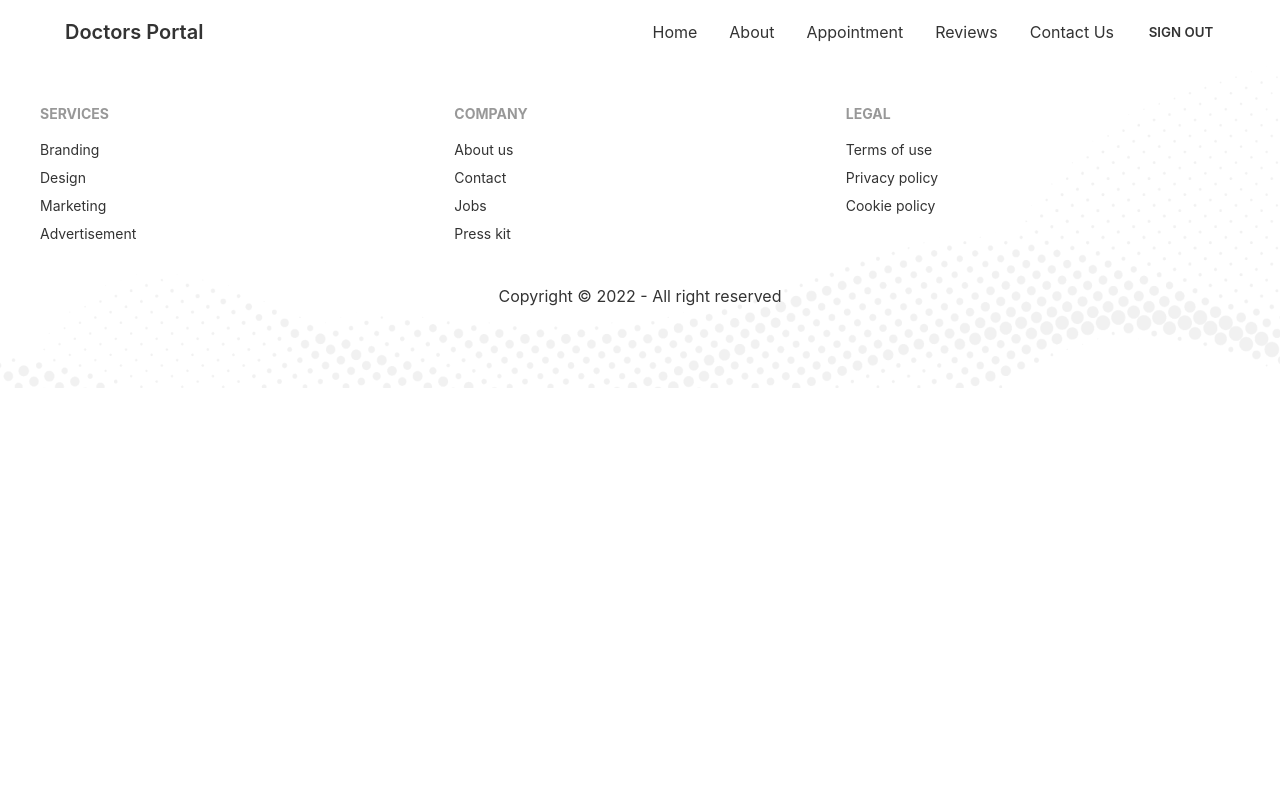
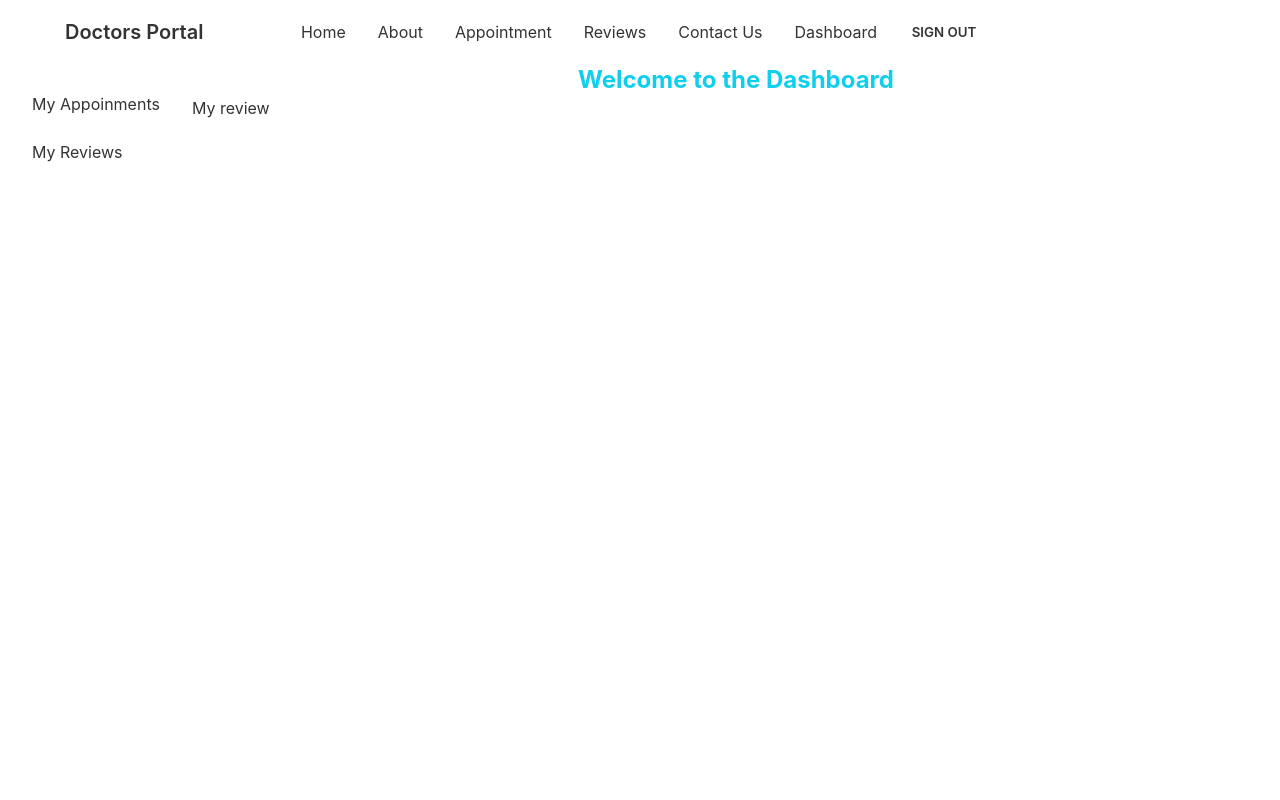
Before and after one commit to zhSHUVO/doctors-portal-client, a React (Create React App) app: page /dashboard/review in a window 1280 px wide. Shown: the top 800 px of the page. Built offline with nearby package versions, Linux system fonts and the light colour scheme; no server answers; sample sign-in values are in the browser's storage.

Commit message:
dashboard

```diff
--- a/src/App.js
+++ b/src/App.js
@@ -3,6 +3,9 @@ import { ToastContainer } from "react-toastify";
 import "react-toastify/dist/ReactToastify.css";
 import About from "./Pages/About/About";
 import Appointment from "./Pages/Appointment/Appointment";
+import Dashboard from "./Pages/Dashboard/Dashboard";
+import MyAppoinments from "./Pages/Dashboard/MyAppoinments";
+import MyReview from "./Pages/Dashboard/MyReview";
 import Home from "./Pages/Home/Home";
 import Authentication from "./Pages/Login/Authentication";
 import Login from "./Pages/Login/Login";
@@ -27,6 +30,23 @@ function App() {
                         </Authentication>
                     }
                 />
+                <Route
+                    path="dashboard"
+                    element={
+                        <Authentication>
+                            <Dashboard />
+                        </Authentication>
+                    }
+                >
+                    <Route
+                        index
+                        element={<MyAppoinments></MyAppoinments>}
+                    ></Route>
+                    <Route
+                        path="review"
+                        element={<MyReview></MyReview>}
+                    ></Route>
+                </Route>
             </Routes>
             <Footer></Footer>
             <ToastContainer></ToastContainer>
--- /dev/null
+++ b/src/Pages/Dashboard/Dashboard.js
@@ -0,0 +1,36 @@
+import React from "react";
+import { Link, Outlet } from "react-router-dom";
+
+const Dashboard = () => {
+    return (
+        <div className="drawer drawer-mobile">
+            <input
+                id="dashboard-sidebar"
+                type="checkbox"
+                className="drawer-toggle"
+            />
+            <div className="drawer-content ">
+                <h1 className="font-bold text-2xl text-center text-primary">
+                    Welcome to the Dashboard
+                </h1>
+                <Outlet></Outlet>
+            </div>
+            <div className="drawer-side">
+                <label
+                    htmlFor="dashboard-sidebar"
+                    className="drawer-overlay"
+                ></label>
+                <ul className="menu p-4 overflow-y-auto w-50 bg-base-100 text-base-content">
+                    <li>
+                        <Link to="/dashboard">My Appoinments</Link>
+                    </li>
+                    <li>
+                        <Link to="/dashboard/review">My Reviews</Link>
+                    </li>
+                </ul>
+            </div>
+        </div>
+    );
+};
+
+export default Dashboard;
--- /dev/null
+++ b/src/Pages/Dashboard/MyAppoinments.js
@@ -0,0 +1,47 @@
+import React, { useEffect, useState } from "react";
+import { useAuthState } from "react-firebase-hooks/auth";
+import auth from "../../firebaseinit";
+
+const MyAppoinments = () => {
+    const [user] = useAuthState(auth);
+    const [appointment, setAppointment] = useState([]);
+    useEffect(() => {
+        if (user) {
+            fetch(`http://localhost:5000/booking?patient=${user.email}`)
+                .then((res) => res.json())
+                .then((data) => setAppointment(data));
+        }
+    }, [user]);
+
+    return (
+        <div>
+            <h1 className="text-center text-2xl">My Appoinments</h1>
+            <div className="overflow-x-auto">
+                <table className="table w-full">
+                    <thead>
+                        <tr>
+                            <th></th>
+                            <th>Name</th>
+                            <th>Date</th>
+                            <th>Time</th>
+                            <th>Treatment</th>
+                        </tr>
+                    </thead>
+                    <tbody>
+                        {appointment.map((a, index) => (
+                            <tr key={index}>
+                                <th>{index + 1}</th>
+                                <td>{a.patientName}</td>
+                                <td>{a.date}</td>
+                                <td>{a.slot}</td>
+                                <td>{a.treatment}</td>
+                            </tr>
+                        ))}
+                    </tbody>
+                </table>
+            </div>
+        </div>
+    );
+};
+
+export default MyAppoinments;
--- /dev/null
+++ b/src/Pages/Dashboard/MyReview.js
@@ -0,0 +1,11 @@
+import React from 'react';
+
+const MyReview = () => {
+    return (
+        <div>
+            <h1>My review</h1>
+        </div>
+    );
+};
+
+export default MyReview;
--- a/src/Pages/Shared/Navbar.js
+++ b/src/Pages/Shared/Navbar.js
@@ -54,6 +54,12 @@ const Navbar = () => {
                             {" "}
                             <Link to="/contact">Contact Us</Link>
                         </li>
+                        {user && (
+                            <li>
+                                {" "}
+                                <Link to="/dashboard">Dashboard</Link>
+                            </li>
+                        )}
                         <li>
                             {user ? (
                                 <button
@@ -94,6 +100,12 @@ const Navbar = () => {
                         {" "}
                         <Link to="/contact">Contact Us</Link>
                     </li>
+                    {user && (
+                        <li>
+                            {" "}
+                            <Link to="/dashboard">Dashboard</Link>
+                        </li>
+                    )}
                     <li>
                         {user ? (
                             <button className="btn btn-ghost" onClick={logout}>
@@ -105,6 +117,30 @@ const Navbar = () => {
                     </li>
                 </ul>
             </div>
+            <div className="navbar-end">
+                <label
+                    tabIndex="1"
+                    htmlFor="dashboard-sidebar"
+                    className="btn btn-ghost lg:hidden"
+                >
+                    <svg
+                        stroke="currentColor"
+                        fill="currentColor"
+                        strokeWidth="0"
+                        viewBox="0 0 16 16"
+                        height="1.5em"
+                        width="1.5em"
+                        xmlns="http://www.w3.org/2000/svg"
+                    >
+                        <path
+                            fillRule="evenodd"
+                            d="M14 2H2a1 1 0 00-1 1v10a1 1 0 001 1h12a1 1 0 001-1V3a1 1 0 00-1-1zM2 1a2 2 0 00-2 2v10a2 2 0 002 2h12a2 2 0 002-2V3a2 2 0 00-2-2H2z"
+                            clipRule="evenodd"
+                        ></path>
+                        <path d="M3 4a1 1 0 011-1h2a1 1 0 011 1v8a1 1 0 01-1 1H4a1 1 0 01-1-1V4z"></path>
+                    </svg>
+                </label>
+            </div>
         </div>
     );
 };
```
Also changed, not shown: 1 other file (tests, documents, lock files or other folders).
